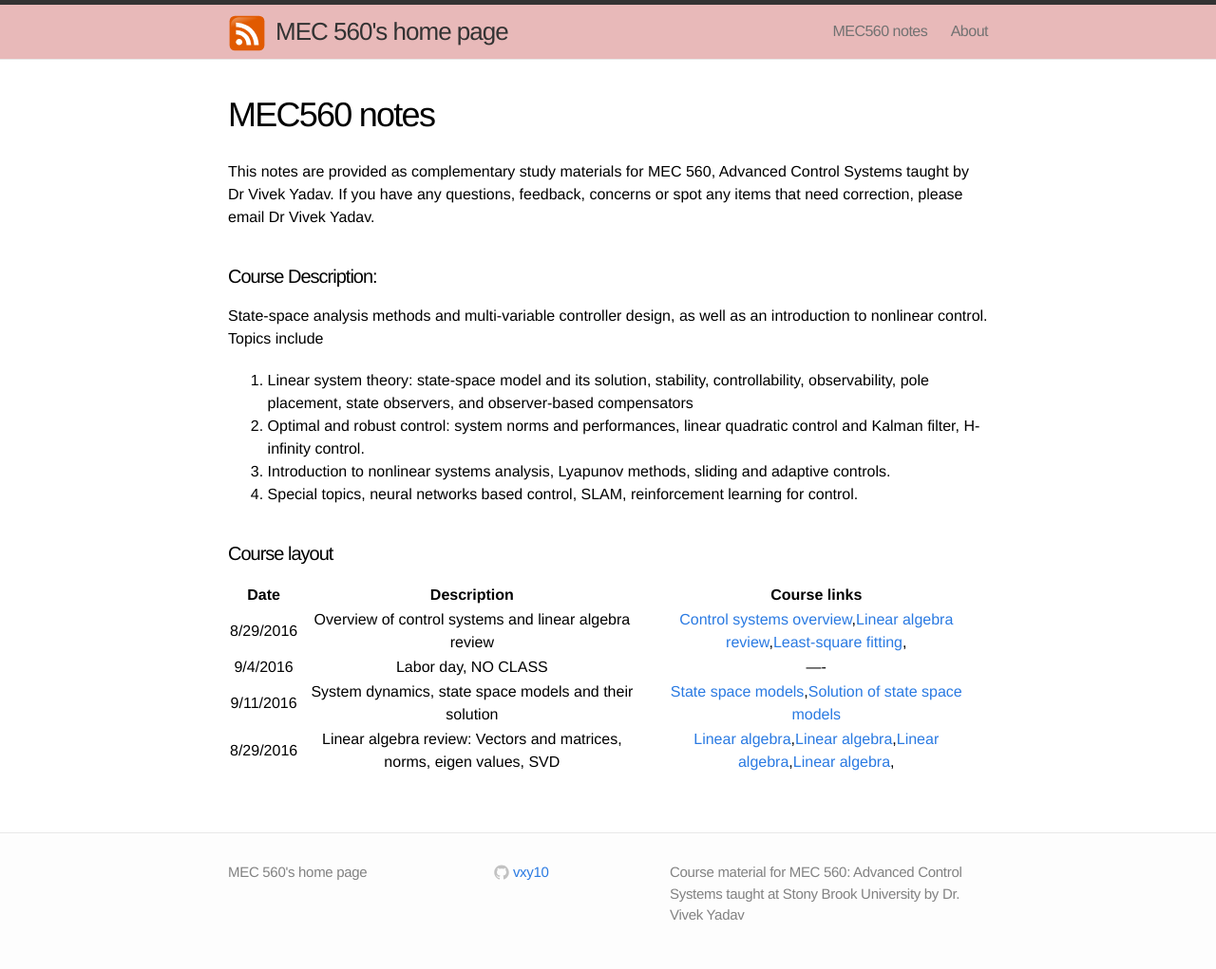
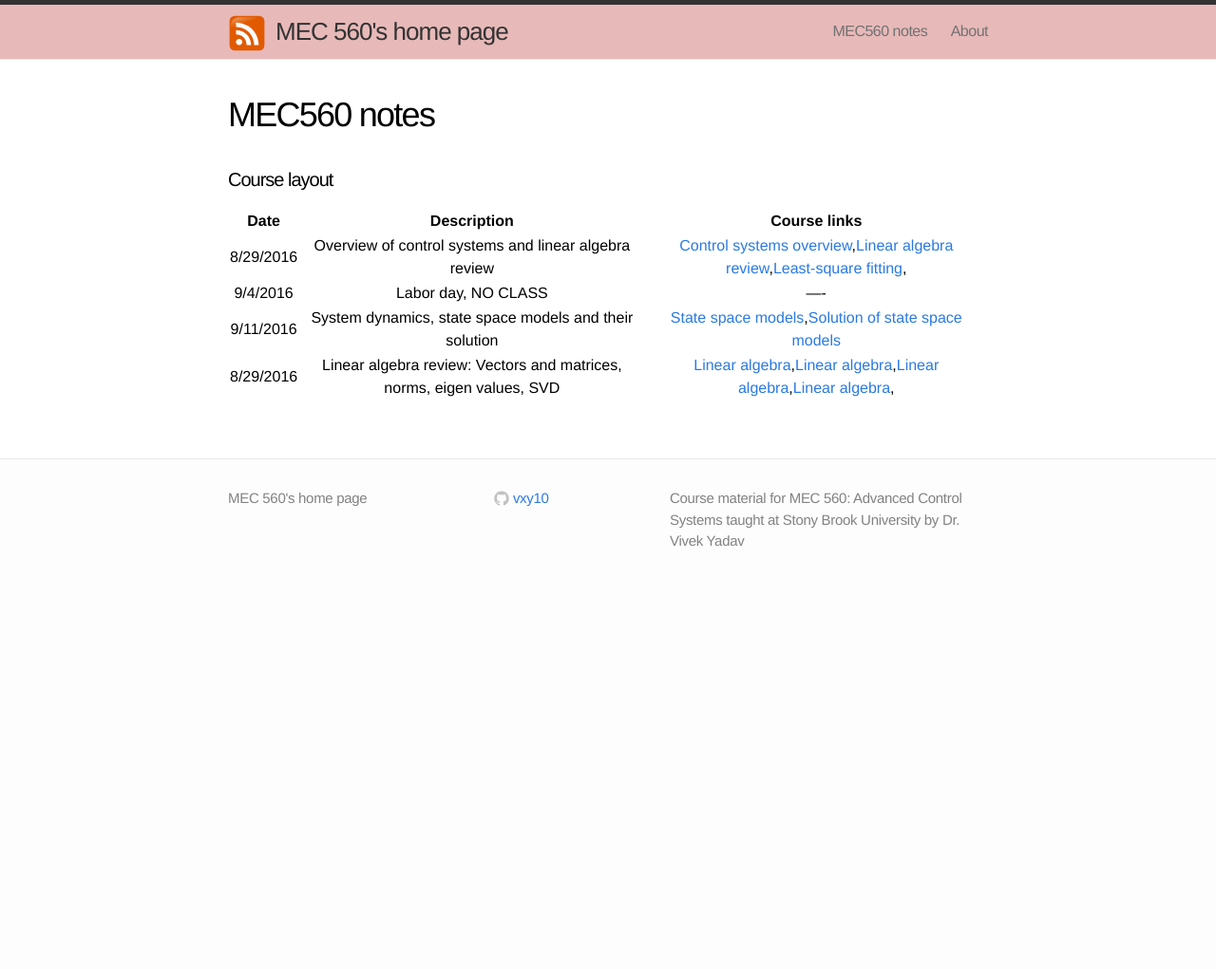
Before and after one commit to mec560sbu/mec560sbu.github.io, a Jekyll site: the page built from Course_materials.md, in a window 1280 px wide. Shown: the whole page at 95% size. Built offline with Jekyll 4.4.1, drawn with Linux system fonts in a browser that asks for light colours; after the commit the page ends 900 px from its top, so only the background shows below that.

Commit message:
added notes
added notes

```diff
--- a/Course_materials.md
+++ b/Course_materials.md
@@ -5,21 +5,11 @@ date: 2016-06-08 22:22:22
 permalink: mec560-notes
 ---
 
-This notes are provided as complementary study materials for MEC 560, Advanced Control Systems taught by Dr Vivek Yadav. If you have any questions, feedback, concerns or spot any items that need correction, please email Dr Vivek Yadav.
-
-#### Course Description:
-State-space analysis methods and multi-variable controller design, as well as an introduction to nonlinear control. Topics include
-
-1. Linear system theory: state-space model and its solution, stability, controllability, observability, pole placement, state observers, and observer-based compensators
-2. Optimal and robust control: system norms and performances, linear quadratic control and Kalman filter, H-infinity control.
-3. Introduction to nonlinear systems analysis, Lyapunov methods, sliding and adaptive controls.
-4. Special topics, neural networks based control, SLAM, reinforcement learning for control.
-
 #### Course layout
 
 | Date     | Description | Course links |
 | :----------: | :--------------------------------------: | :--------: |
 |       8/29/2016    |    Overview of control systems and linear algebra review | [Control systems overview](2016/08/29/Control_Systems_Overview/),[Linear algebra review](2016/08/29/LinAlg_Review_Mbook/),[Least-square fitting](2016/08/29/Least_SQ_Fitting/),                 |
 |        9/4/2016   |  Labor day, NO CLASS                      |    ----           |
-|       9/11/2016    |    System dynamics, state space models and their solution | [State space models](2016/08/29/System_Dynamics_and_State_Space_models/),[Solution of state space models](2016/08/29/System_Dynamics_and_State_Space_models/)|
+|       9/11/2016    |    System dynamics, state space models and their solution | [State space models](2016/09/11/Solution_Systems_State_Space/),[Solution of state space models](2016/09/11/Solution_Systems_State_Space/)|
 |      8/29/2016    |    Linear algebra review: Vectors and matrices, norms, eigen values, SVD  | [Linear algebra](google.com),[Linear algebra](google.com),[Linear algebra](google.com),[Linear algebra](google.com),                 |
```
